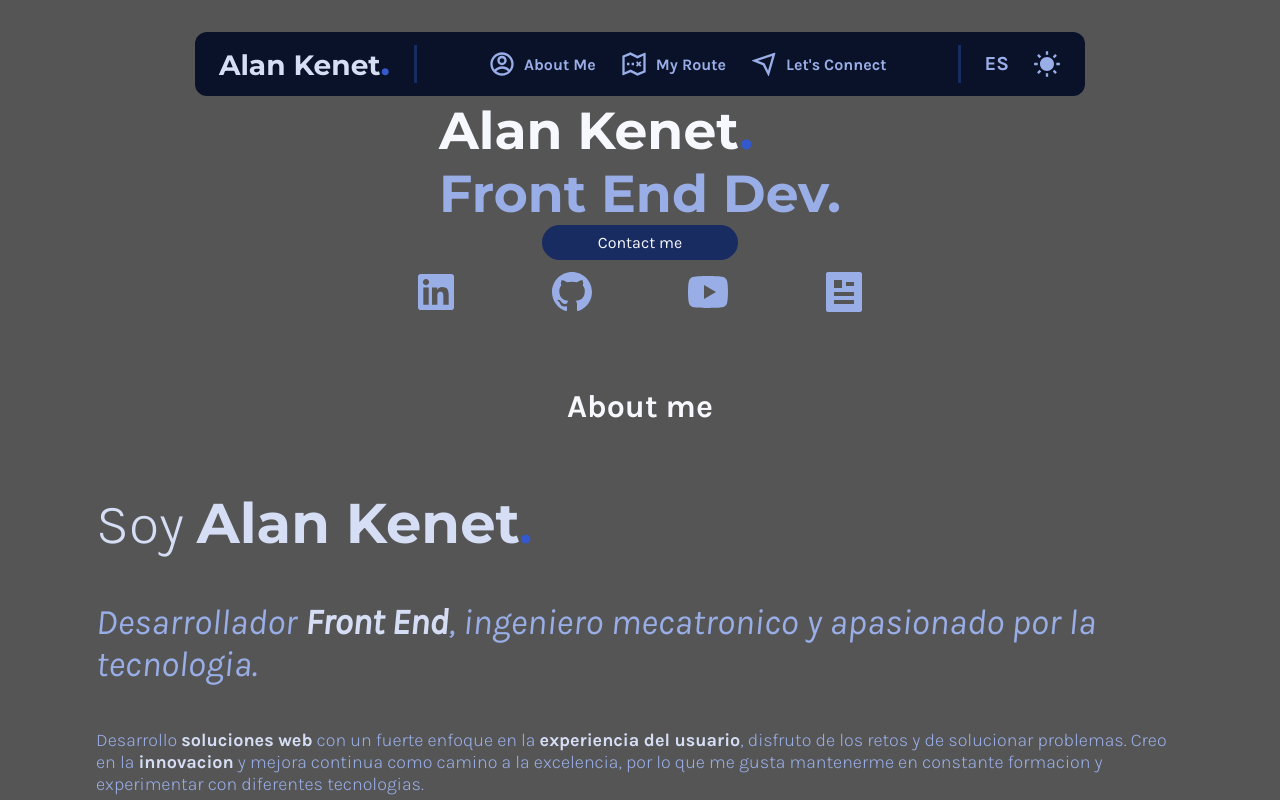
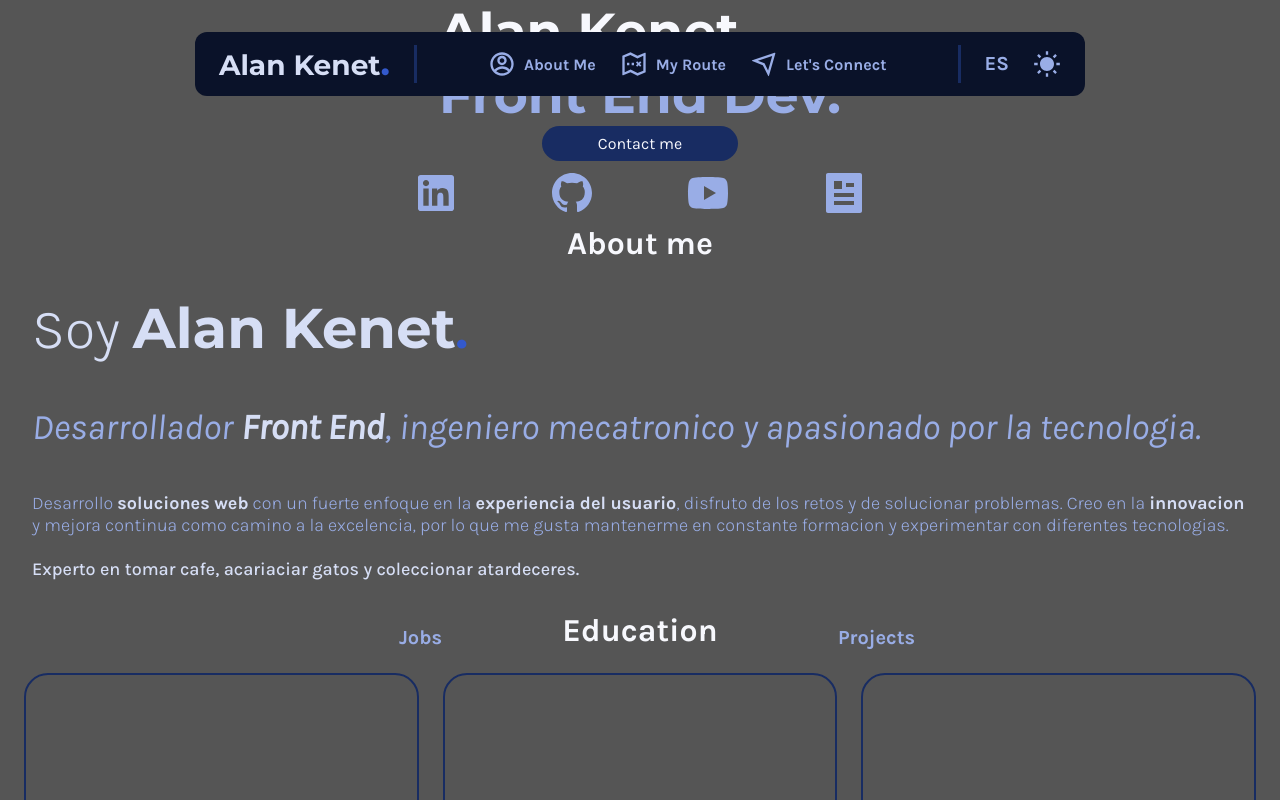
Before and after one commit to AlanKenet/react-portfolio, a React (Vite) app: page / in a window 1280 px wide. Shown: the top 800 px of the page. Built offline with nearby package versions, Linux system fonts and the light colour scheme.

Commit message:
New ContentSection component, now is a wrapper for real sections.

```diff
--- a/src/components/contentViewer/ContentSection.jsx
+++ b/src/components/contentViewer/ContentSection.jsx
@@ -1,7 +1,7 @@
-export function ContentSection ({ children, classes }) {
+export function ContentSection ({ children, section }) {
   return (
-    <section className={`content-section ${classes}`}>
+    <div id={section} className='content-section'>
       {children}
-    </section>
+    </div>
   )
 }
```
